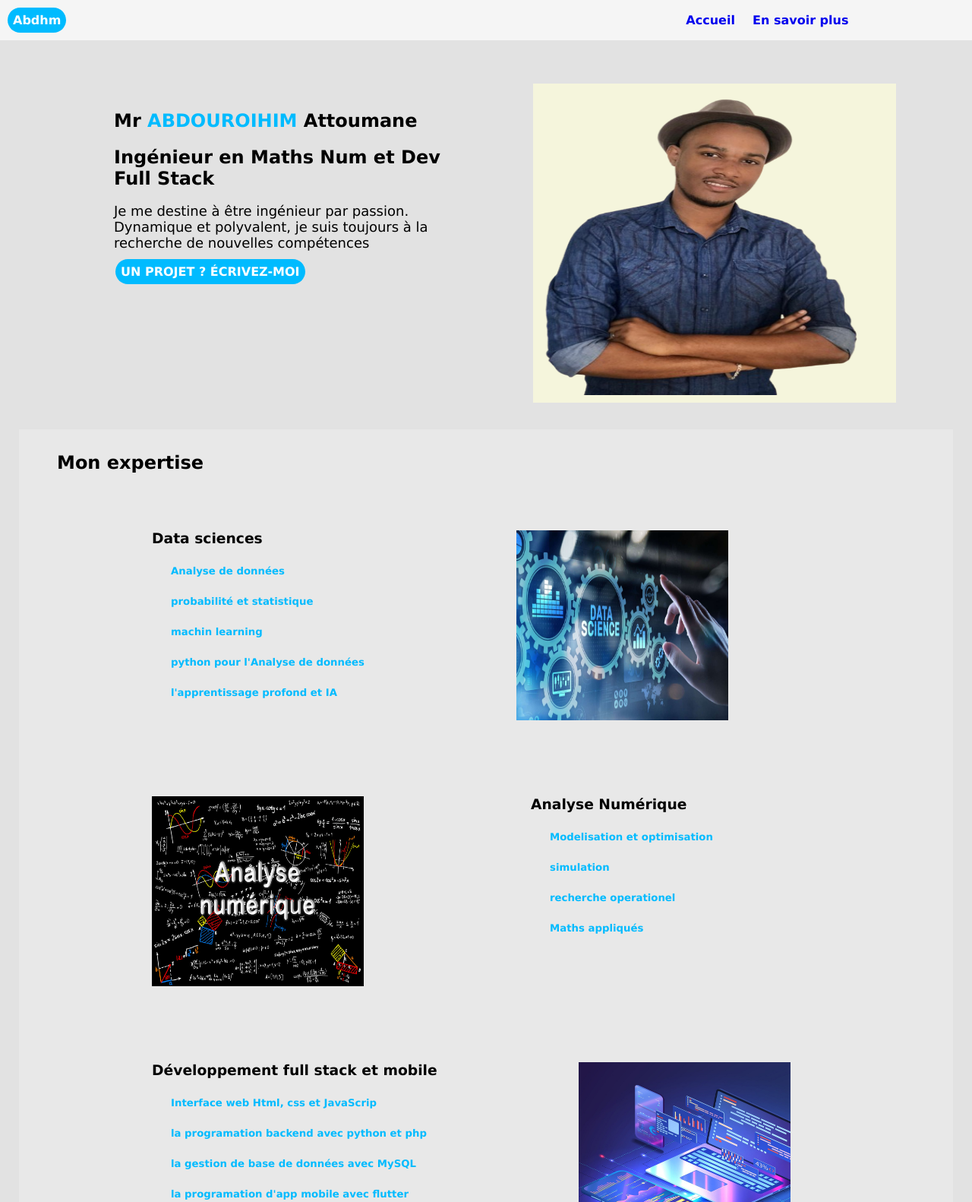
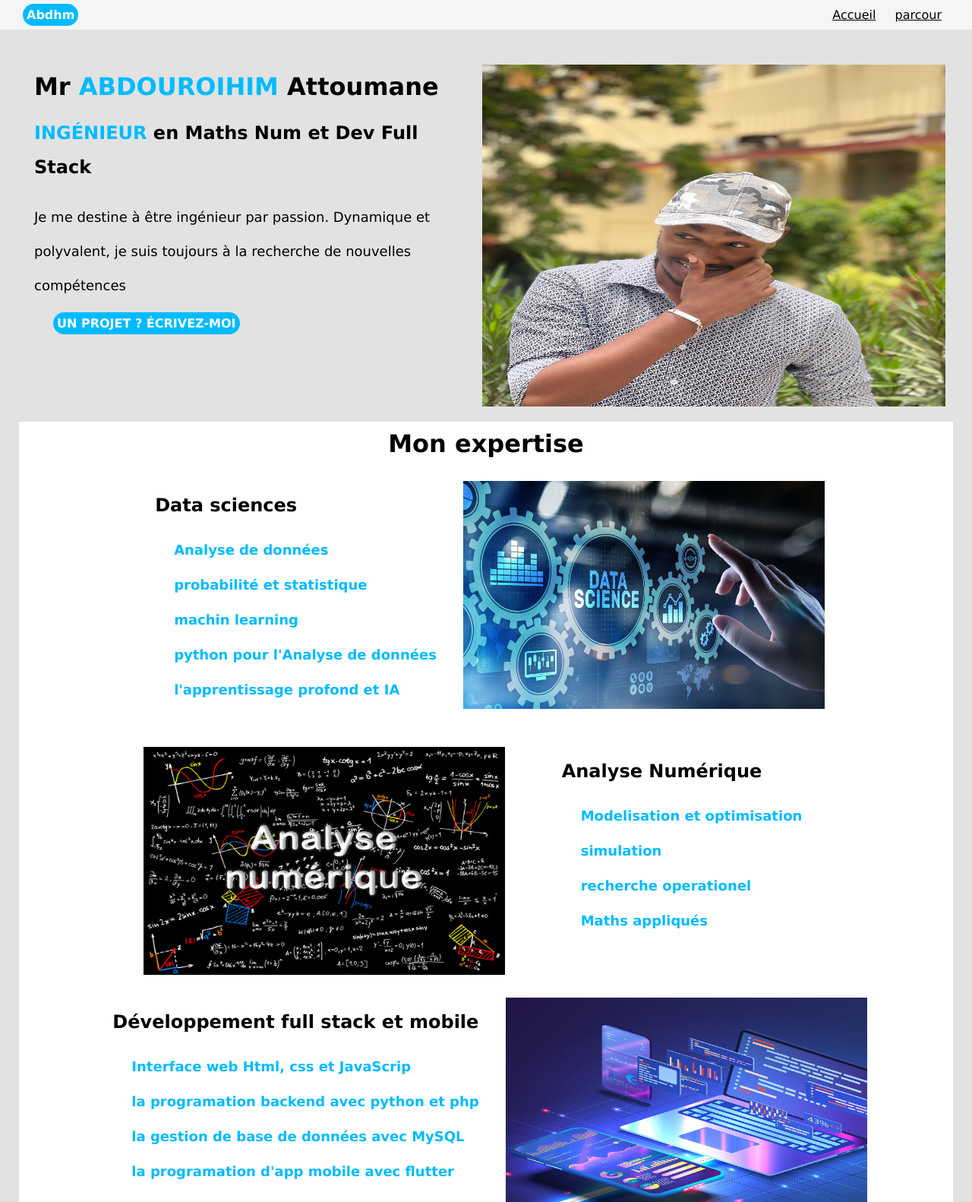
Before and after one commit to Abdouroihim-Attoumane/Abdhm, a plain HTML site: page index.html in a window 1280 px wide. Shown: the top 1582 px of the page at 76% size. Drawn offline with Linux system fonts and the light colour scheme.

Commit message:
correction du css

```diff
--- a/css/index.css
+++ b/css/index.css
@@ -1,46 +1,6 @@
-#partie_1 {
-    display: flex;
-    padding: 0px 50px 10px 25px;
-    margin: 100px 25px 25px 25px;
-    /* border: 1px black solid; */
-    /* border-collapse : collapse; */
-
+#Profil-photo{
+    width: 100%;
+    height: 450px;
+    padding: 0px;
+    /* background-color: beige; */
 }
-.Ingenieur{
-    margin: 0px;
-}
-#presentation {
-    padding: 0px 50px 0px 50px;
-    margin: 25px;
-    /* border: 1px black solid; */
-}
-#Profil_photo{
-    width: 100%;
-    height: 400px;
-    padding: 10px;
-    margin: 10px 0px 0px 0px;
-    background-color: beige;
-}
-
-#partie_2{
-    background-color: rgb(245, 245, 245, 0.3);
-    padding: 5px 25px 25px 25px;
-    /* margin: 25px;  */
-    /* border: 1px black solid;  */
-
-}
-.position{
-    display: flex;
-    /* border: 1px black solid; */
-    padding: 25px 125px 25px 125px;
-}
-.texte_boite {
-    padding: 25px;
-    /* border: 1px black solid; */
-}
-.texte_boite_gauche{
-    margin: 0px 125px 0px 0px ;
-}
-.texte_boite_droite{
-    margin: 0px 0px 0px 170px ;
-}
--- a/css/style.css
+++ b/css/style.css
@@ -1,79 +1,127 @@
+body {
+    font-family: Verdana, Geneva, Tahoma, sans-serif;
+    background-color: rgb(226, 226, 226);
+    margin: 10px;
+    padding: 15px;
+    /* border: 1px black solid; */
+    /* font-size: large; */
+}
+
 header {
     display: flex;
     /* border: 1px black solid; */
     background-color: rgb(245, 245, 245);
     width: 100%;
-    padding: 10px;
-    /* height: 40px; */
+    padding: 5px;
     position: fixed;
     top: 0;
     left: 0;
 }
-footer {
-    /* border: 1px black solid; */
+
+/* footer {
+    border: 1px black solid;
     padding: 10px;
     background-color: rgb(255, 255, 255,0.8);
     margin-top: 0px;
     height: 250px;
+} */
+h1 {
+    margin-top: 0px;
+    margin-bottom: 20px;
+    font-size: xx-large;
 }
-body {
-    font-family: Verdana, Geneva, Tahoma, sans-serif;
-    background-color: rgb(226, 226, 226);
-    margin: 25px;
+
+h2 {
+    font-size: x-large;
+    margin-top: 0px;
+    line-height: 45px;
+    /* border: 1px black solid; */
 }
 
 p {
+    margin-top: 0px;
     font-size: large;
-    letter-spacing: normal;
-    word-spacing: normal;
-    line-height: normal;
-    text-align: left;
+    line-height: 45px;
 }
 
-h2 {
-    margin: 25px;
-}
-strong{
-    color: rgb(0, 187, 255);
-    text-transform : uppercase;
-}
 h3 {
-    margin: 0px;
-    padding: 0px;
-
-}
-
-h5 {
+    font-size: large;
     margin: 25px;
     color: rgb(0, 187, 255);
 }
 
+strong {
+    color: rgb(0, 187, 255);
+    text-transform: uppercase;
+}
+
 img {
-    width: 30%;
-    height: 250px;
-    padding: 25px;
+    width: 40%;
+    height: 300px;
+    margin: 0px;
     /* border: 1px black solid; */
-    /* box-shadow: 2px 2px 1px gray; */
 }
-a{
-   /* border: 1px black solid;  */
-   margin: 2px;
-   padding: 7px;
-   font-weight: bold;
-   text-decoration: none;
+
+a {
+    font-size: medium;
+    /* border: 1px black solid; */
+    /* font-weight: bold; */
+    color: black;
+    word-spacing: 0px;
+    padding-left: 20px;
+
 }
-#Abdhm{
-     margin: 0px 800px 0px 0px;
+a:hover{
+    color: rgb(0, 158, 215);
 }
-#navigation{
-    /* border: 1px black solid;  */
-    margin: 7px;
+section,table {
+    background-color: rgb(255, 255, 255);
+    padding: 10px;
+    /* border: 1px black solid; */
 }
+
+#navigation {
+    /* border: 1px black solid; */
+    float: right;
+    position: absolute;
+    right: 50px;
+    margin-top: 5px;
+}
+
 .bouton {
-    border-radius:100px;
+    padding: 5px;
+    margin-left: 25px;
+    border-radius: 100px;
     background-color: rgb(0, 187, 255);
     color: white;
+    text-decoration: none;
+    font-weight: bold;
 }
+
 .bouton:hover {
     background-color: rgb(0, 158, 215);
-  }
+    color: white;
+}
+
+.partie {
+    display: flex;
+    padding: 10px;
+    margin-bottom: 10px;
+    /* border: 1px black solid; */
+    justify-content: center; /* Centre horizontalement */
+    /* align-items: center;    Centre verticalement */
+}
+.partie-1 {
+    margin-top: 50px;
+    background-color: rgb(226, 226, 226);
+}
+.texte-boite {
+    padding: 10px;
+    /* border: 1px black solid; */
+}
+.texte-boite-droite{
+    padding-left: 75px;
+}
+.titre{
+    text-align: center;
+}
--- a/index.html
+++ b/index.html
@@ -10,18 +10,18 @@
 
 <body>
     <header>
-            <a id="Abdhm" class="bouton" href="index.html">Abdhm</a>
-            <div id="navigation">
-               <a href="index.html">Accueil</a>
-               <a href="Formation.html">En savoir plus</a>
-            </div>
+        <a class="bouton" href="index.html">Abdhm</a>
+        <div id="navigation">
+            <a href="index.html">Accueil</a>
+            <a href="Formation.html">parcour</a>
+        </div>
 
     </header>
     <main>
-        <section id="partie_1">
-            <div id="presentation">
+        <section class="partie-1 partie">
+            <div class="texte-boite">
                 <h1>Mr <strong>Abdouroihim</strong> Attoumane</h1>
-                <h2 class="Ingenieur">Ingénieur en Maths Num et Dev Full Stack</h2>
+                <h2><strong>Ingénieur</strong> en Maths Num et Dev Full Stack</h2>
                 <p>Je me destine à être ingénieur par passion.
                     Dynamique et polyvalent, je suis toujours à la
                     recherche de nouvelles compétences
@@ -29,41 +29,41 @@
                 <a class="bouton" href="Formation.html">UN PROJET ? ÉCRIVEZ-MOI</a>
 
             </div>
-            <img id="Profil_photo" src="image/Abdhm_cv.png" alt=" Mon Portrait ">
+            <img id="Profil-photo" src="image/Abdhm_ucad.jpg" alt=" Mon Portrait ">
         </section>
-        <section id="partie_2">
-            <h2>Mon expertise</h2>
-            <div class="position">
-                <div class="texte_boite_gauche texte_boite">
-                    <h3>Data sciences</h3>
-                    <h5>Analyse de données</h5>
-                    <h5>probabilité et statistique</h5>
-                    <h5>machin learning</h5>
-                    <h5>python pour l'Analyse de données</h5>
-                    <h5>l'apprentissage profond et IA</h5>
+        <section>
+            <h1 class ="titre">Mon expertise</h1>
+            <div class="partie">
+                <div class="texte-boite">
+                    <h2>Data sciences</h2>
+                    <h3>Analyse de données</h3>
+                    <h3>probabilité et statistique</h3>
+                    <h3>machin learning</h3>
+                    <h3>python pour l'Analyse de données</h3>
+                    <h3>l'apprentissage profond et IA</h3>
                 </div>
-                <img class="img_droite" src="image/data-science.jpg" alt="Data science">
+                <img src="image/data-science.jpg" alt="Data science">
             </div>
 
-            <div class="position">
-                <img class="img_gauche" src="image/Analyse_Numerique.png" alt="Analyse Numérique">
-                <div class="texte_boite_droite texte_boite">
-                    <h3>Analyse Numérique</h3>
-                    <h5>Modelisation et optimisation</h5>
-                    <h5>simulation</h5>
-                    <h5>recherche operationel</h5>
-                    <h5>Maths appliqués</h5>
+            <div class="partie">
+                <img src="image/Analyse_Numerique.png" alt="Analyse Numérique">
+                <div class="texte-boite texte-boite-droite">
+                    <h2>Analyse Numérique</h2>
+                    <h3>Modelisation et optimisation</h3>
+                    <h3>simulation</h3>
+                    <h3>recherche operationel</h3>
+                    <h3>Maths appliqués</h3>
                 </div>
             </div>
-            <div class="position">
-                <div class="texte_boite_gauche texte_boite">
-                    <h3>Développement full stack et mobile</h3>
-                    <h5>Interface web Html, css et JavaScrip</h5>
-                    <h5>la programation backend avec python et php</h5>
-                    <h5>la gestion de base de données avec MySQL</h5>
-                    <h5>la programation d'app mobile avec flutter</h5>
+            <div class="partie">
+                <div class="texte-boite">
+                    <h2>Développement full stack et mobile</h2>
+                    <h3>Interface web Html, css et JavaScrip</h3>
+                    <h3>la programation backend avec python et php</h3>
+                    <h3>la gestion de base de données avec MySQL</h3>
+                    <h3>la programation d'app mobile avec flutter</h3>
                 </div>
-                <img class="img_droite" src="image/developpeur.jpg" alt="developpeur">
+                <img src="image/developpeur.jpg" alt="developpeur">
             </div>
         </section>
 
```
Also changed, not shown: Formation.html (+11 -11 lines), css/Formation.css (+7 -33 lines), image/fond.jpg (deleted), image/fond2.jpg (deleted), 1 other file.
